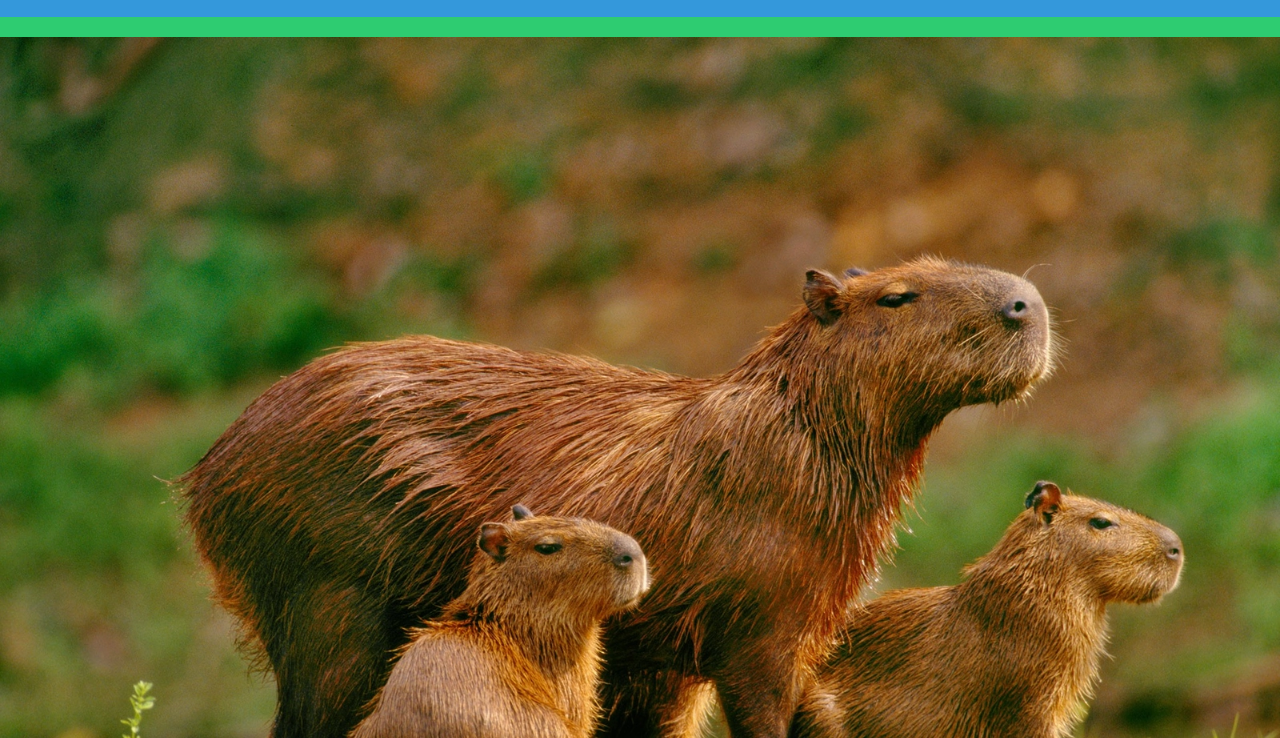
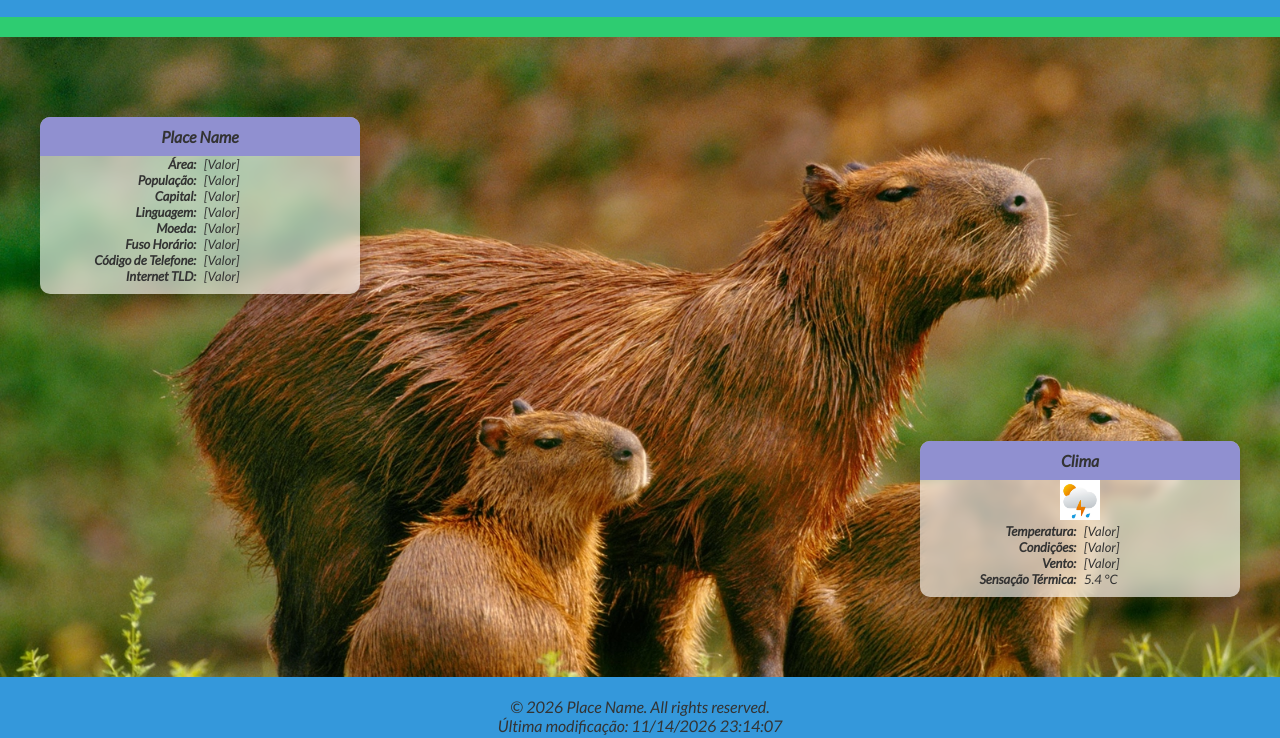
Before and after one commit to IvanJuniorbyu/wdd131, a plain HTML site: page local.html in a window 1280 px wide. Shown: the part 62-800 px from the top of the page. Drawn offline with Linux system fonts and the light colour scheme; a web font is replaced by a local one.

Commit message:
Add responsive layout and wind chill calculation to local styles and scripts

```diff
--- a/estilos/local-mobile.css
+++ b/estilos/local-mobile.css
@@ -33,6 +33,24 @@ header {
     display: block;
 }
 
+ul {
+    list-style: none;
+}
+
+.data li, .clima p {
+    display: grid;
+    grid-template-columns: 1fr 1fr;
+    gap: 0.5rem;
+}
+
+strong {
+    text-align: right;
+}
+
+.valor {
+    text-align: left;
+}
+
 .data {
     text-align: center;
     margin: 20px 0;
--- a/estilos/local.css
+++ b/estilos/local.css
@@ -0,0 +1,67 @@
+@media (min-width: 768px) {
+    /* 1. Layout Principal */
+    main {
+        position: relative;
+        display: grid;
+        grid-template-columns: 1fr 1fr;
+        gap: 30px;
+        align-items: center;
+        padding: 60px 40px;
+        min-height: 80vh;
+    }
+
+    /* 2. Imagem de Fundo (Hero) */
+    .hero {
+        position: absolute;
+        inset: 0; /* Atalho limpo para top, left, width e height 100% */
+        z-index: 1;
+    }
+
+    .hero picture,
+    .hero img {
+        width: 100%;
+        height: 100%;
+        object-fit: cover;
+    }
+
+    /* 3. Cartões Flutuantes (Base Compartilhada) */
+    .data,
+    .clima {
+        position: relative;
+        z-index: 2;
+        width: 60%;
+        max-width: 320px;
+        background-color: rgba(255, 255, 255, 0.62);
+        backdrop-filter: blur(5px);
+        border-radius: 10px;
+        box-shadow: 0 8px 24px rgba(0, 0, 0, 0.2);
+        font-size: small;
+        border-bottom: none;
+        padding-bottom: 10px;
+    }
+
+    /* Posicionamento Individual dos Cartões */
+    .data {
+        justify-self: start;
+        align-self: start;
+    }
+
+    .clima {
+        justify-self: end;
+        align-self: end;
+    }
+
+    /* Cabeçalhos e Ícones dos Cartões */
+    .data h2,
+    .clima h2 {
+        background-color: rgb(144, 144, 208);
+        padding: 10px;
+        font-size: medium;
+        border-top-left-radius: 10px;
+        border-top-right-radius: 10px;
+    }
+
+    .clima-icon {
+        width: 40px;
+    }
+}
--- a/local.html
+++ b/local.html
@@ -30,27 +30,28 @@
         <section class="data">
             <h2>Place Name</h2>
             <ul>
-                <li><strong>Área</strong>: <span class="valor">[Valor]</span></li>
-                <li><strong>População</strong>: <span class="valor">[Valor]</span></li>
-                <li><strong>Capital</strong>: <span class="valor">[Valor]</span></li>
-                <li><strong>Linguagem</strong>: <span class="valor">[Valor]</span></li>
-                <li><strong>Moeda</strong>: <span class="valor">[Valor]</span></li>
-                <li><strong>Fuso Horário</strong>: <span class="valor">[Valor]</span></li>
-                <li><strong>Código de Telefone</strong>: <span class="valor">[Valor]</span></li>
-                <li><strong>Internet TLD</strong>: <span class="valor">[Valor]</span></li>
+                <li><strong>Área:</strong><span class="valor">[Valor]</span></li>
+                <li><strong>População:</strong><span class="valor">[Valor]</span></li>
+                <li><strong>Capital:</strong><span class="valor">[Valor]</span></li>
+                <li><strong>Linguagem:</strong><span class="valor">[Valor]</span></li>
+                <li><strong>Moeda:</strong><span class="valor">[Valor]</span></li>
+                <li><strong>Fuso Horário:</strong><span class="valor">[Valor]</span></li>
+                <li><strong>Código de Telefone:</strong><span class="valor">[Valor]</span></li>
+                <li><strong>Internet TLD:</strong><span class="valor">[Valor]</span></li>
             </ul>
         </section>
         <section class="clima">
             <h2>Clima</h2>
             <img src="imagens/icon-teste.jpg" alt="Imagem do clima" class="clima-icon">
-            <p><strong>Temperatura</strong>: <span class="valor">[Valor]</span></p>
-            <p><strong>Condições</strong>: <span class="valor">[Valor]</span></p>
-            <p><strong>Vento</strong>: <span class="valor">[Valor]</span></p>
-            <p><strong>Sensação Térmica</strong>: <span class="valor">[Valor]</span></p>
+            <p><strong>Temperatura:</strong><span class="valor">[Valor]</span></p>
+            <p><strong>Condições:</strong><span class="valor">[Valor]</span></p>
+            <p><strong>Vento:</strong><span class="valor">[Valor]</span></p>
+            <p><strong>Sensação Térmica:</strong><span id="windchill" class="valor">[Valor]</span></p>
         </section>
     </main>
     <footer>
-        <p>&copy; 2026 Ivan Rodrigues Silva Junior. All rights reserved.</p>
+        <p>&copy; <span id="currentyear"></span> Place Name. All rights reserved.</p>
+        <p id="lastModified"></p>
     </footer>
 </body>
 </html>
--- a/scripts/local.js
+++ b/scripts/local.js
@@ -0,0 +1,34 @@
+// 1. Obter o ano atual para o span com o id 'currentyear'
+const currentYearSpan = document.querySelector("#currentyear");
+const today = new Date();
+currentYearSpan.textContent = today.getFullYear();
+
+// 2. Obter a data e hora da última modificação do documento para o parágrafo com o id 'lastModified'
+const lastModifiedParagraph = document.querySelector("#lastModified");
+
+// O documento possui a propriedade nativa document.lastModified
+// Você pode formatá-la ou exibi-la diretamente
+lastModifiedParagraph.textContent = `Última modificação: ${document.lastModified}`;
+
+
+// 1. Função que calcula o windchill em Celsius
+function calculateWindChill(temp, windSpeed) {
+    const calc = 13.12 + 0.6215 * temp - 11.37 * Math.pow(windSpeed, 0.16) + 0.3965 * temp * Math.pow(windSpeed, 0.16);
+    return calc.toFixed(1); // Arredonda para 1 casa decimal
+}
+
+// 2. Valores estáticos de teste (ou obtidos dos elementos da sua página)
+// Dica: No futuro, você pode ler esses valores diretamente dos elementos HTML .valor da sua seção de clima
+const temperaturaCelsius = 8; // Exemplo: 8°C
+const velocidadeVento = 15;   // Exemplo: 15 km/h
+
+// 3. Elemento HTML onde o resultado será exibido
+const windchillElement = document.querySelector("#windchill");
+
+// 4. Verificação das condições exigidas pelo projeto (Temperatura <= 10°C e Vento > 4.8 km/h)
+if (temperaturaCelsius <= 10 && velocidadeVento > 4.8) {
+    const resultado = calculateWindChill(temperaturaCelsius, velocidadeVento);
+    windchillElement.textContent = `${resultado} °C`;
+} else {
+    windchillElement.textContent = "N/A";
+}
```
